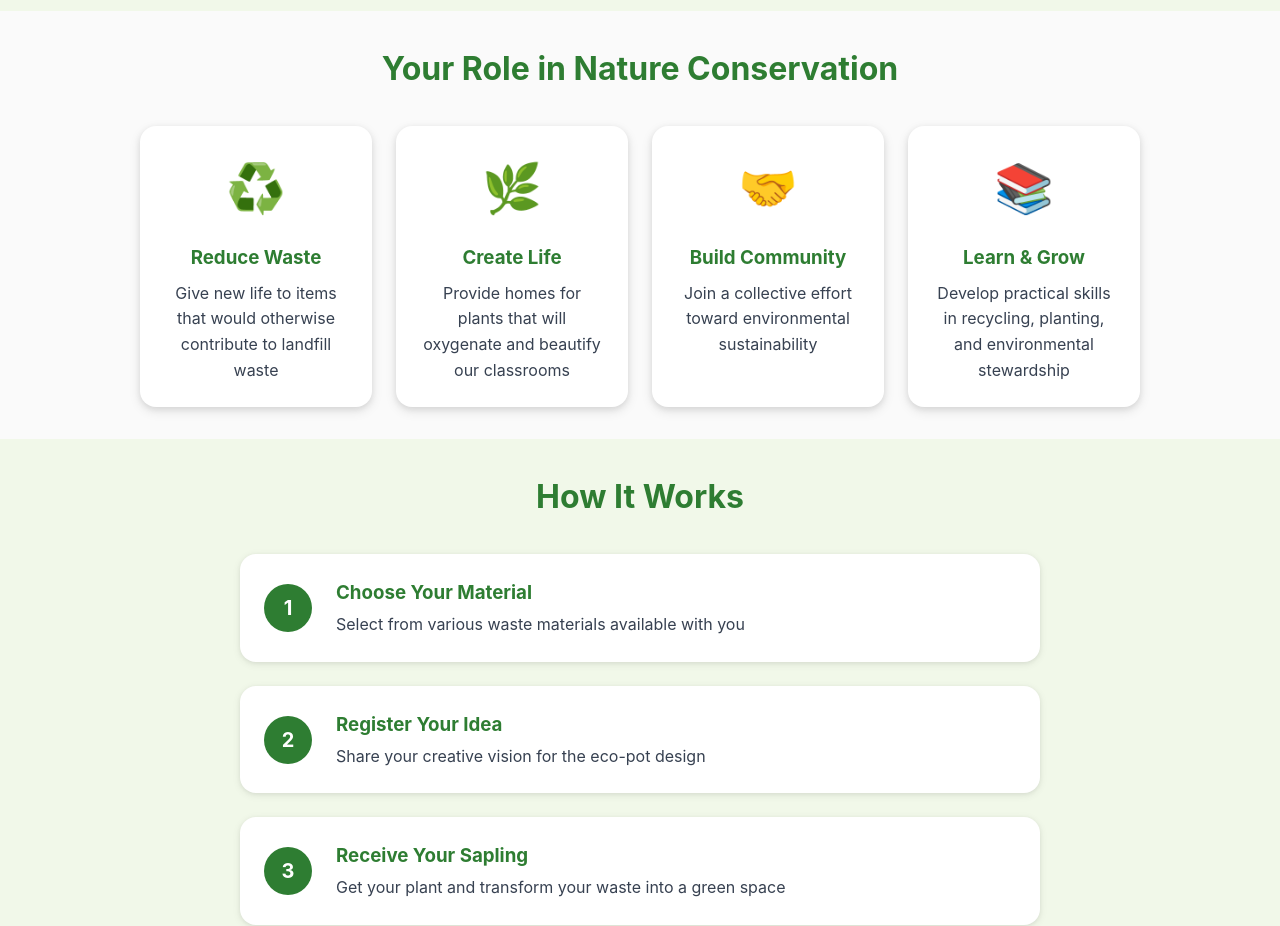
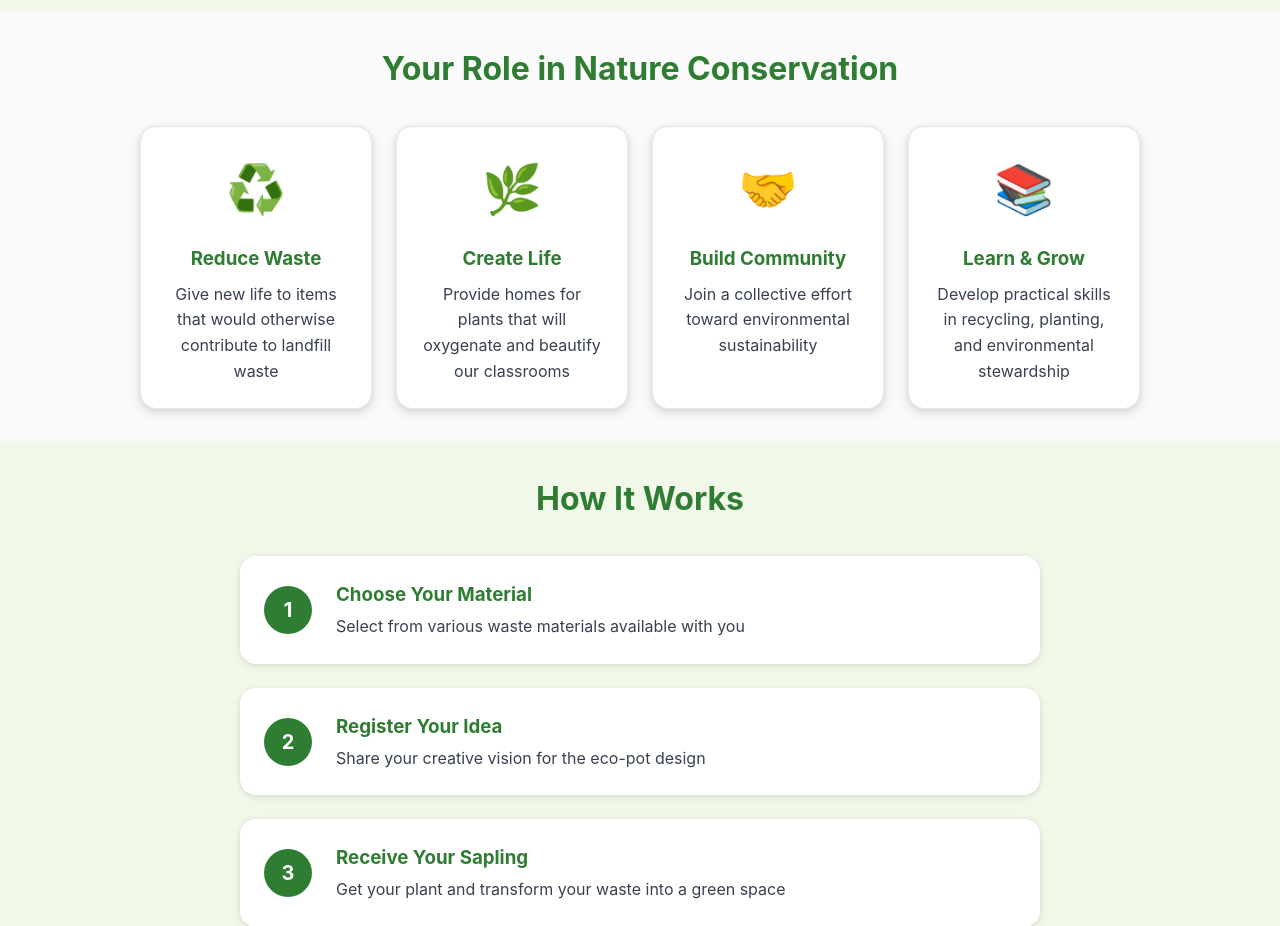
Before and after one commit to Yogesh031404/pot, a website: page index.html in a window 1280 px wide. Shown: the part 1280-2206 px from the top of the page. Drawn offline with Linux system fonts and the light colour scheme; no server answers.

Commit message:
Auto-commit: Agent tool execution

```diff
--- a/css/style.css
+++ b/css/style.css
@@ -304,6 +304,9 @@ section:nth-child(even) {
     text-align: center;
     box-shadow: var(--shadow-md);
     transition: var(--transition-normal);
+    border: 1px solid var(--medium-gray);
+    position: relative;
+    overflow: hidden;
 }
 
 .role-card:hover {
```
